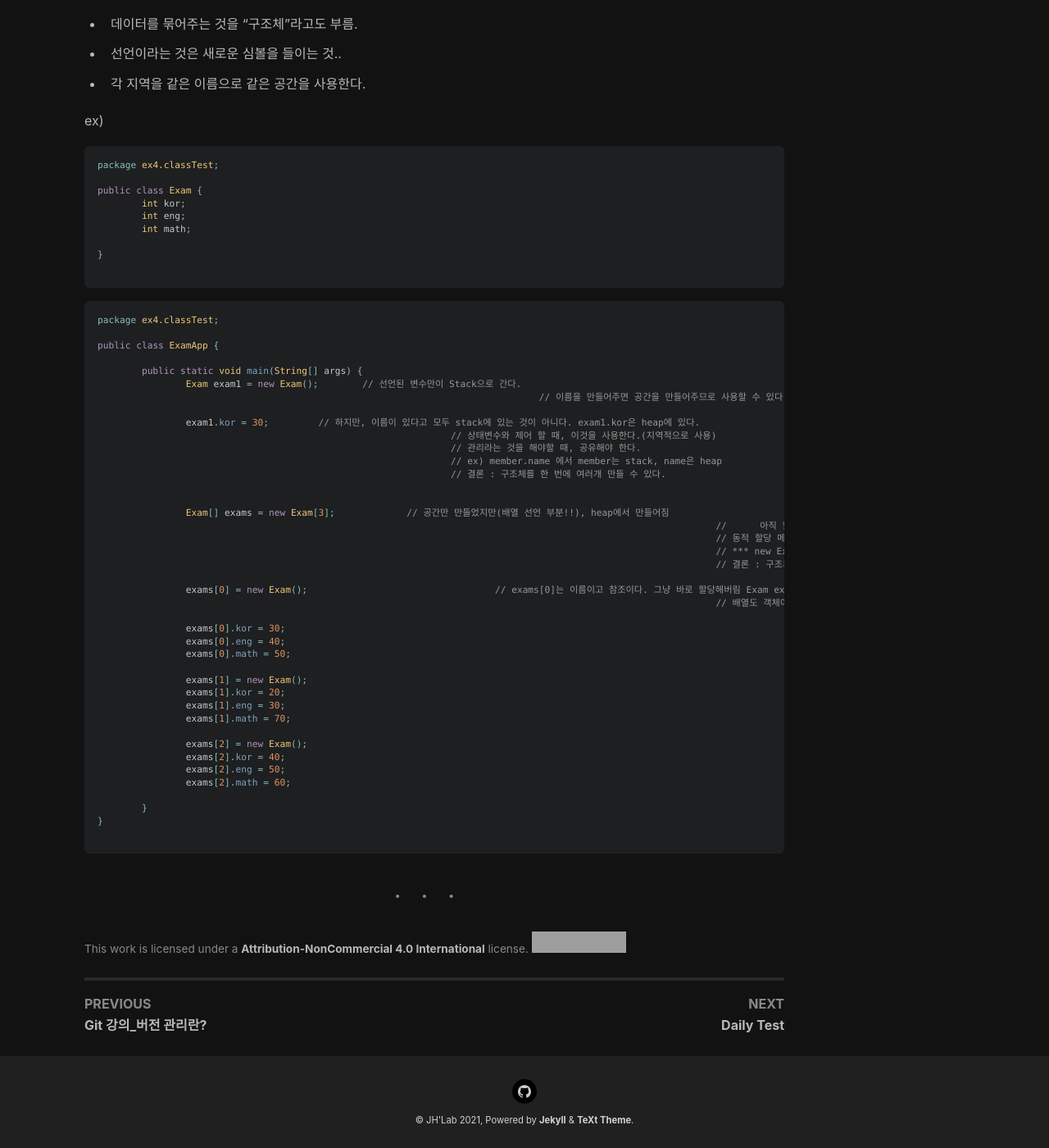
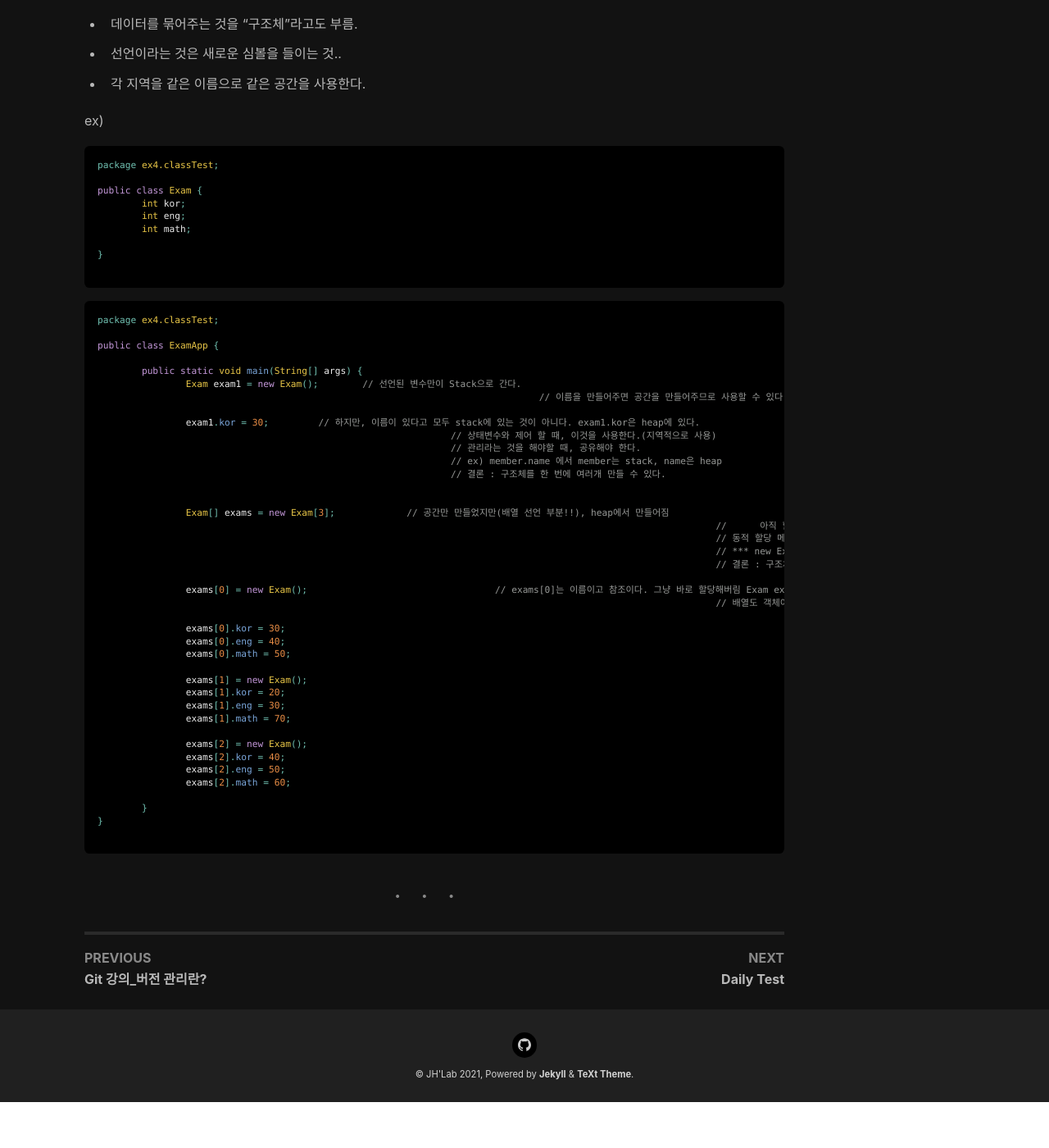
Before and after one commit to wogjs0911/wogjs0911.github.io, a Jekyll site: the page built from _posts/2022-12-12-3주차 코드.md, in a window 1280 px wide and 1400 px high, scrolled down 19377 px. Shown: the whole window at 82% size. Built offline with Jekyll 4.4.1, drawn with Linux system fonts in a browser that asks for light colours; nearby versions of some CDN libraries; after the commit the page ends 20721 px from its top, so only the background shows below that; some of the changed lines change nothing that is shown; grey boxes are pictures that could not be loaded.

Commit message:
commentlast4

```diff
--- a/_config.yml
+++ b/_config.yml
@@ -17,7 +17,7 @@
 ## => Site Settings
 ##############################
 text_skin: dark # "default" (default), "dark", "forest", "ocean", "chocolate", "orange"
-highlight_theme: default # "default" (default), "tomorrow", "tomorrow-night", "tomorrow-night-eighties", "tomorrow-night-blue", "tomorrow-night-bright"
+highlight_theme: tomorrow-night-bright # "default" (default), "tomorrow", "tomorrow-night", "tomorrow-night-eighties", "tomorrow-night-blue", "tomorrow-night-bright"
 url     : https://wogjs0911.github.io # the base hostname & protocol for your site e.g. https://www.someone.com
 baseurl : "" # does not include hostname
 title   : JH'Lab
@@ -129,7 +129,7 @@
   gitalk:
     clientID    : 0021f6e927aa071319c0 # GitHub Application Client ID
     clientSecret: a514aabb09d91fc366a4b9ab69f253730325c169 # GitHub Application Client Secret
-    repository  : wogjs0911.github.io # GitHub repo
+    repository  : gitalktest # GitHub repo
     owner       : wogjs0911 # GitHub repo owner
     admin:
     - wogjs0911 # GitHub repo owner and collaborators, only these guys can initialize GitHub issues, IT IS A LIST.
@@ -209,7 +209,7 @@
     values:
       layout: article
       sharing: true
-      license: true
+      license: false
       aside:
         toc: true
       show_edit_on_github: false
```
